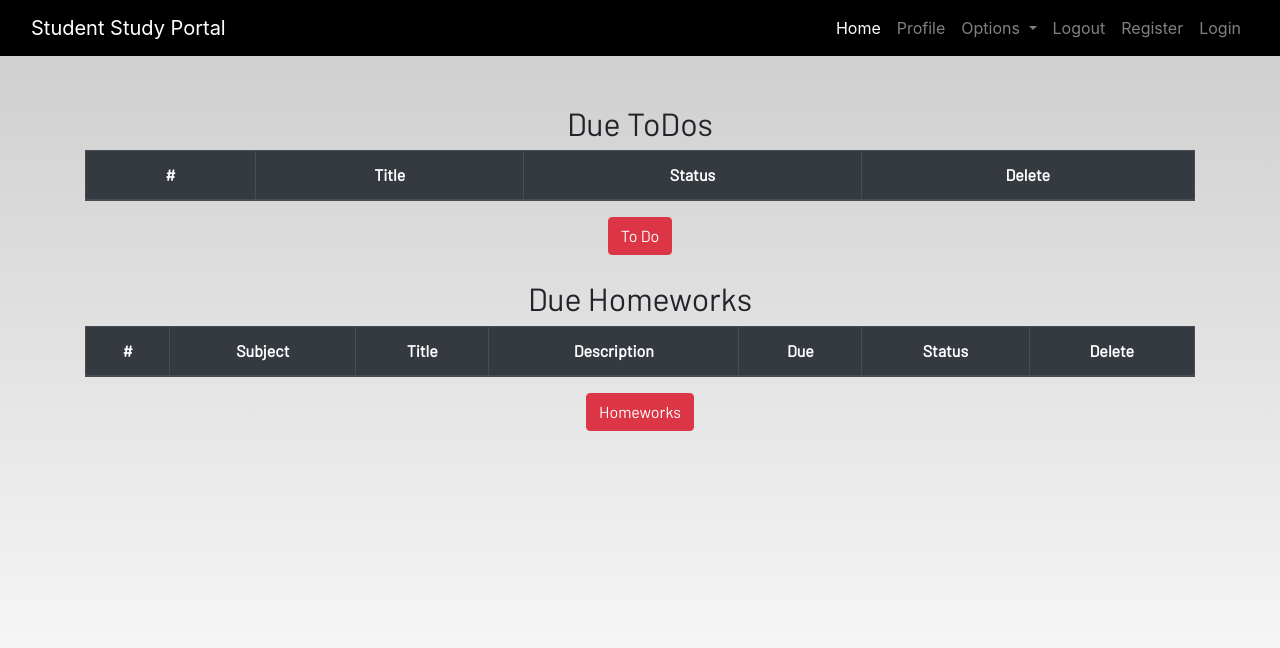
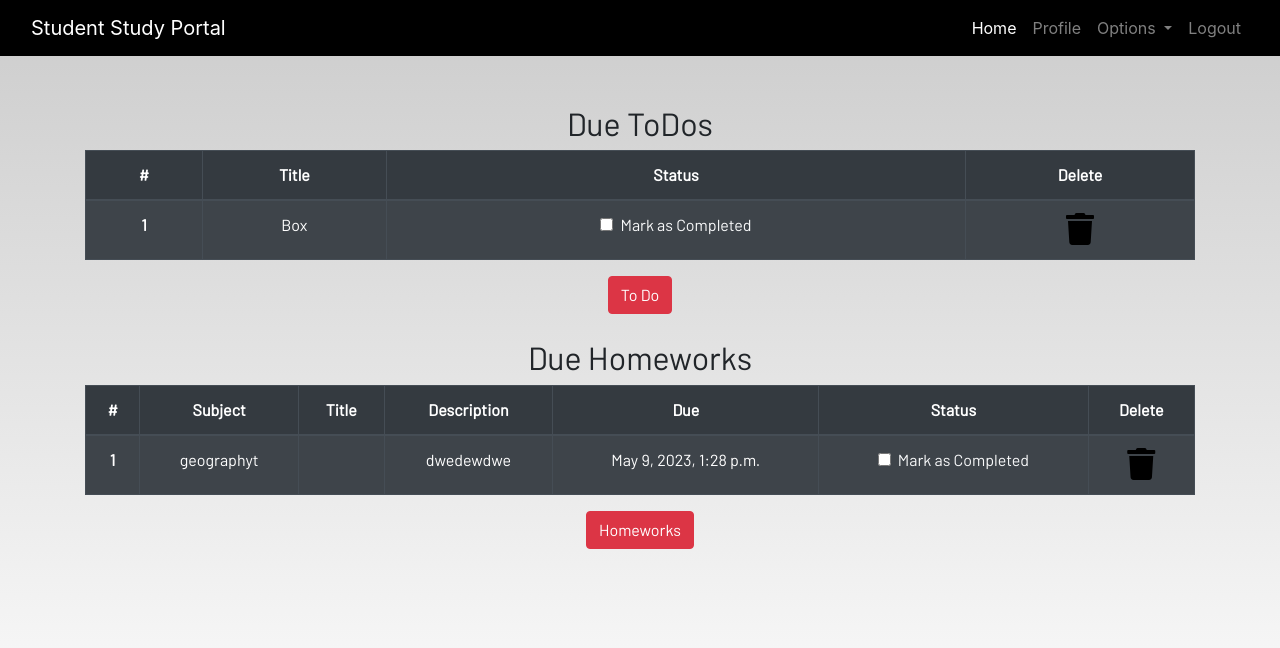
Before and after one commit to aiqyyn1/django-final, a Django app: page /profile/ in a window 1280 px wide. Shown: the top 648 px of the page. Run offline with Django 4.2, Linux system fonts and the light colour scheme; a user stored in the database is signed in; data comes from the database, SQL or seed files in the repository; both versions use the stored data as it was after the commit; lists and menus that the app fills with data are empty; some libraries are stand-ins or nearby versions; some web fonts are replaced.

Commit message:
feat(views): add logout page, add urls

```diff
--- a/dashboard/templates/dashboard/base.html
+++ b/dashboard/templates/dashboard/base.html
@@ -20,17 +20,19 @@
   <header>
     <nav class="navbar navbar-expand-lg navbar-dark bg-dark">
       <div class="container-fluid">
-        <a class="navbar-brand" href="#">Student Study Portal</a>        <button class="navbar-toggler" type="button" data-bs-toggle="collapse" data-bs-target="#navbarSupportedContent"
+        <a class="navbar-brand" href="{% url 'home' %}">Student Study Portal</a>
+          <button class="navbar-toggler" type="button" data-bs-toggle="collapse" data-bs-target="#navbarSupportedContent"
           aria-controls="navbarSupportedContent" aria-expanded="false" aria-label="Toggle navigation">
           <span class="navbar-toggler-icon"></span>
         </button>
         <div class="collapse navbar-collapse justify-content-end" id="navbarSupportedContent">
           <ul class="navbar-nav mb-2 mb-lg-0">
             <li class="nav-item">
-              <a class="nav-link active" aria-current="page" href="#">Home</a>
+              <a class="nav-link active" aria-current="page" href="{% url 'home' %}">Home</a>
             </li>
+              {% if user.is_authenticated %}
             <li class="nav-item">
-              <a class="nav-link" href="#">Profile</a>
+              <a class="nav-link" href="{% url 'profile' %}">Profile</a>
             </li>
             <li class="nav-item dropdown">
               <a class="nav-link dropdown-toggle" href="#" id="navbarDropdown" role="button" data-toggle="dropdown"
@@ -38,31 +40,33 @@
                 Options
               </a>
               <div class="dropdown-menu" aria-labelledby="navbarDropdown">
-                <a class="dropdown-item" href="#">Books</a>
-                <a class="dropdown-item" href="#">Wikipedia</a>
+                <a class="dropdown-item" href="{% url 'books' %}">Books</a>
+                <a class="dropdown-item" href="{% url 'wiki' %}">Wikipedia</a>
                 <div class="dropdown-divider"></div>
 
-                <a class="dropdown-item" href="#">Dictionary</a>
-                <a class="dropdown-item" href="#">Youtube</a>
+                <a class="dropdown-item" href="{% url 'dictionary' %}">Dictionary</a>
+                <a class="dropdown-item" href="{% url 'youtube' %}">Youtube</a>
                 <div class="dropdown-divider"></div>
-                <a class="dropdown-item" href="#">To-do</a>
-                <a class="dropdown-item" href="#">Homework</a>
+                <a class="dropdown-item" href="{% url 'todo' %}">To-do</a>
+                <a class="dropdown-item" href="{% url 'homework' %}">Homework</a>
                 <div class="dropdown-divider"></div>
-                <a class="dropdown-item" href="#">Notes</a>
-                <a class="dropdown-item" href="#">Conversion</a>
+                <a class="dropdown-item" href="{% url 'notes' %}">Notes</a>
+                <a class="dropdown-item" href="{% url 'conversion' %}">Conversion</a>
                 <div class="dropdown-divider"></div>
               </div>
             </li>
 
             <li class="nav-item">
-              <a class="nav-link" href="#">Logout</a>
+              <a class="nav-link" href="{% url 'logout' %}">Logout</a>
+            </li>
+              {% else %}
+            <li class="nav-item">
+              <a class="nav-link" href="{% url 'register' %}">Register</a>
             </li>
             <li class="nav-item">
-              <a class="nav-link" href="#">Register</a>
+              <a class="nav-link" href="{% url 'login' %}">Login</a>
             </li>
-            <li class="nav-item">
-              <a class="nav-link" href="#">Login</a>
-            </li>
+              {% endif %}
           </ul>
         </div>
       </div>
--- a/dashboard/templates/dashboard/login.html
+++ b/dashboard/templates/dashboard/login.html
@@ -7,6 +7,7 @@
   <form method="POST">
     <fieldset class="form-group">
       <legend class="border-bottom mb-4">Log In</legend>
+        {% csrf_token %}
         {{ form|crispy }}
     </fieldset>
     <div class="form-group">
--- a/dashboard/templates/dashboard/profile.html
+++ b/dashboard/templates/dashboard/profile.html
@@ -72,16 +72,20 @@
                     <td>{{ homework.due }}</td>
 
                     <td>
-                        <a href="#">
+                        <a href="{% url 'update_homework' homework.id %}">
                             <div class="form-check">
-                                <input class="form-check-input" type="checkbox" value="" checked id=2>
+                                {% if homework.is_finished == True %}
+                                <input class="form-check-input" type="checkbox" value="" checked>
+                                {% else %}
+                                <input class="form-check-input" type="checkbox" value="">
+                                {% endif %}
                                 <label class="form-check-label text-light" for="flexCheckDefault">
                                     Mark as Completed
                                 </label>
                             </div>
                         </a>
                     </td>
-                    <td><a href="#"><i class="fa fa-trash fa-2x"></i></a></td>
+                    <td><a href="{% url 'delete_homework' homework.id %}"><i class="fa fa-trash fa-2x"></i></a></td>
                 </tr>
             {% endfor %}
             </tbody>
@@ -89,7 +93,7 @@
         {% else %}
         <h3>All To homeworks are completed!!!!</h3>
         {% endif %}
-        <a href="#" class="btn btn-danger">Homeworks</a>
+        <a href="{% url 'homework' %}" class="btn btn-danger">Homeworks</a>
     </div>
 </section>
 
--- a/dashboard/views.py
+++ b/dashboard/views.py
@@ -7,12 +7,13 @@ from django.views import generic
 
 import requests
 import wikipedia
+from django.contrib.auth.decorators import login_required
 # Create your views here.
 
 def home(request):
     return render(request, 'dashboard/home.html')
 
-
+@login_required
 def notes(request):
     if request.method == "POST":
         form = NotesForm(request.POST)
@@ -27,7 +28,7 @@ def notes(request):
     context = {'notes': notes, 'form': form}
     return render(request, 'dashboard/notes.html', context)
 
-
+@login_required
 def delete_note(request, pk=None):
     Notes.objects.get(id=pk).delete()
     return redirect("notes")
@@ -36,7 +37,7 @@ def delete_note(request, pk=None):
 class NotesDetailView(generic.DetailView):
     model = Notes
 
-
+@login_required
 def homework(request):
     if request.method == 'POST':
         form = HomeworkForm(request.POST)
@@ -70,7 +71,7 @@ def homework(request):
 
     return render(request, 'dashboard/homework.html', context)
 
-
+@login_required
 def update_homework(request, pk=None):
     homework = Homework.objects.get(id=pk)
     if homework.is_finished:
@@ -80,7 +81,7 @@ def update_homework(request, pk=None):
     homework.save()
     return redirect('homework')
 
-
+@login_required
 def delete_homework(request, pk=None):
     Homework.objects.get(id=pk).delete()
     return redirect('homework')
@@ -119,7 +120,7 @@ def youtube(request):
     context = {'form': form}
     return render(request, 'dashboard/youtube.html', context)
 
-
+@login_required
 def todo(request):
       global todos
       if request.method == 'POST':
@@ -155,7 +156,7 @@ def todo(request):
       }
       return render(request, "dashboard/todo.html", context)
 
-
+@login_required
 def update_todo(request, pk=None):
     todo=Todo.objects.get(id=pk)
     if todo.is_finished == True:
@@ -164,7 +165,7 @@ def update_todo(request, pk=None):
         todo.is_finished = True
     todo.save()
     return  redirect ('todo')
-
+@login_required
 def delete_todo(request, pk=None):
     Todo.objects.get(id=pk).delete()
     return redirect('todo')
@@ -333,7 +334,7 @@ def register(request):
         'form':form
     }
     return render(request,"dashboard/register.html",context)
-
+@login_required
 def profile(request):
     homeworks = Homework.objects.filter(is_finished=False,user=request.user)
     todos = Todo.objects.filter(is_finished=False,user=request.user)
@@ -351,4 +352,4 @@ def profile(request):
         'homework_done':homework_done,
         'todos_done':todos_done
     }
-    return render(request,"dashboard/profile.html")
+    return render(request,"dashboard/profile.html", context)
--- a/studentportal/urls.py
+++ b/studentportal/urls.py
@@ -25,6 +25,7 @@ urlpatterns = [
     path('',include('dashboard.urls')),
     path('register/', dash_views.register, name='register'),
     path('login/', auth_views.LoginView.as_view(template_name="dashboard/login.html"), name='login'),
+    path('logout/', auth_views.LogoutView.as_view(template_name="dashboard/logout.html"), name='logout'),
     path('profile/', dash_views.profile, name='profile'),
 
 ]
```
Also changed, not shown: dashboard/templates/dashboard/home.html (+8 -8 lines), dashboard/templates/dashboard/logout.html (added, +13 -0 lines), db.sqlite3.
